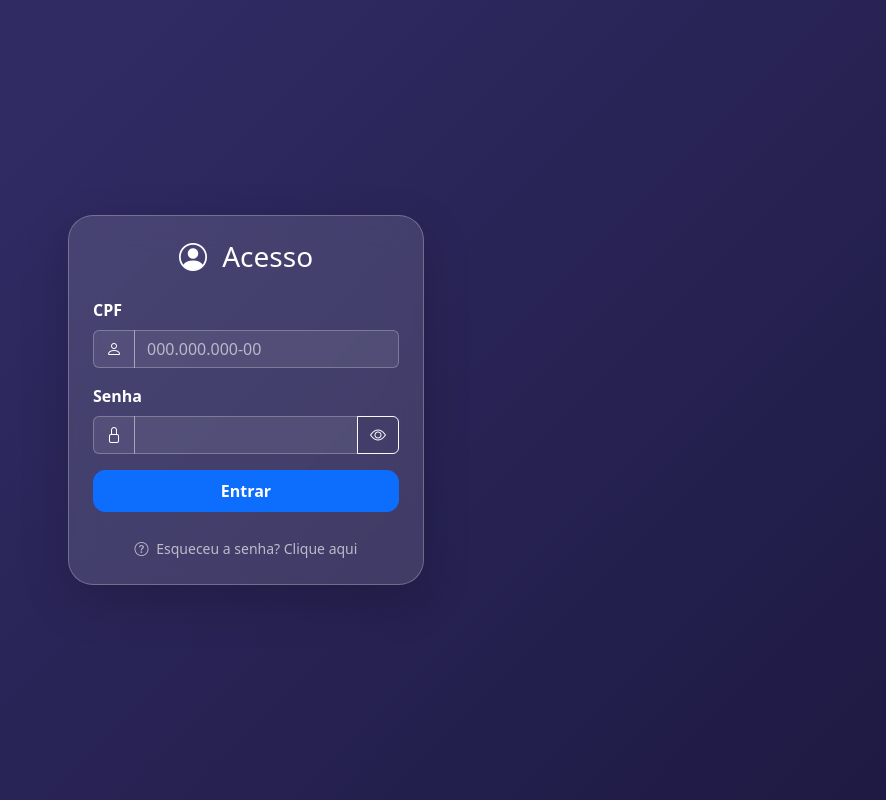
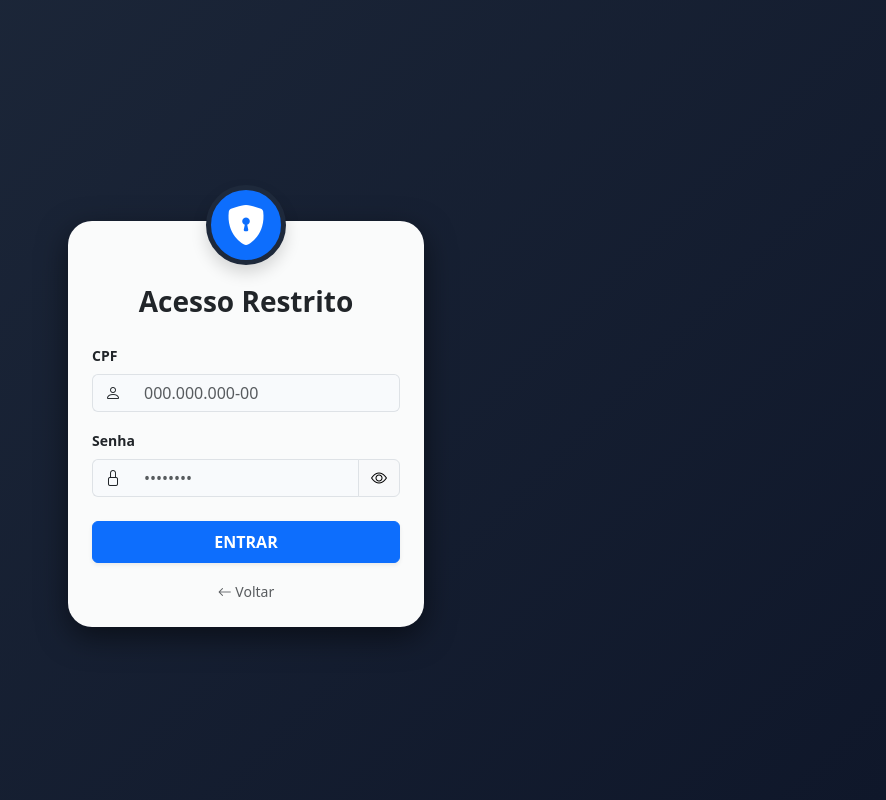
Before and after one commit to Hiqke/gestao-clientes, a Flask app: page /login in a window 1280 px wide. Shown: the whole page, without its empty margins (394-1280 px from the left). Run offline with Flask 3, Linux system fonts and the light colour scheme.

```diff
--- a/templates/login.html
+++ b/templates/login.html
@@ -3,161 +3,79 @@
 <head>
     <meta charset="UTF-8">
     <title>Acesso - Sistema</title>
-
     <link href="https://cdn.jsdelivr.net/npm/bootstrap@5.3.0/dist/css/bootstrap.min.css" rel="stylesheet">
     <link rel="stylesheet" href="https://cdn.jsdelivr.net/npm/bootstrap-icons@1.11.1/font/bootstrap-icons.css">
-
     <style>
         body {
-            background: linear-gradient(-45deg, #0f0c29, #302b63, #24243e, #000000);
-            background-size: 400% 400%;
-            animation: gradient 15s ease infinite;
-            height: 100vh;
-            margin: 0;
+            background: linear-gradient(135deg, #1e293b 0%, #0f172a 100%);
+            min-height: 100vh;
             display: flex;
             align-items: center;
         }
-
-        @keyframes gradient {
-            0% { background-position: 0% 50%; }
-            50% { background-position: 100% 50%; }
-            100% { background-position: 0% 50%; }
+        .login-card {
+            background: rgba(255, 255, 255, 0.98);
+            border-radius: 1.5rem;
+            border: none;
+            box-shadow: 0 10px 30px rgba(0,0,0,0.5);
         }
-
-        .glass-card {
-            background: rgba(255, 255, 255, 0.12);
-            backdrop-filter: blur(15px);
-            border: 1px solid rgba(255, 255, 255, 0.25);
-            border-radius: 25px;
-            color: white;
+        .header-circle {
+            width: 80px; height: 80px;
+            background: #0d6efd;
+            border-radius: 50%;
+            display: flex; align-items: center; justify-content: center;
+            margin: -60px auto 20px;
+            border: 5px solid #1e293b;
         }
-
-        .form-control, .input-group-text {
-            background: rgba(255, 255, 255, 0.08);
-            border: 1px solid rgba(255, 255, 255, 0.25);
-            color: white;
-        }
-
-        .form-control::placeholder {
-            color: rgba(255, 255, 255, 0.6);
-        }
-
-        .form-control:focus {
-            background: rgba(255, 255, 255, 0.15);
-            box-shadow: 0 0 15px rgba(13, 110, 253, 0.4);
-            border-color: #0d6efd;
-            color: white;
-        }
-
-        .btn-primary {
-            border-radius: 12px;
-            transition: all 0.3s ease;
-        }
-
-        .btn-primary:hover {
-            transform: scale(1.02);
-            box-shadow: 0 5px 15px rgba(13, 110, 253, 0.4);
-        }
-
-        .forgot-link {
-            color: rgba(255, 255, 255, 0.65);
-            transition: 0.3s;
-        }
-
-        .forgot-link:hover {
-            color: #ffc107;
-            text-shadow: 0 0 8px rgba(255, 193, 7, 0.6);
-        }
+        .input-group-text { background: #f8fafc; border-right: none; }
+        .form-control { background: #f8fafc; border-left: none; }
+        .form-control:focus { background: white; box-shadow: none; border-color: #dee2e6; }
     </style>
 </head>
-
 <body>
     <div class="container">
         <div class="row justify-content-center">
             <div class="col-md-4">
-
-            <!-- FLASH MESSAGES -->
-            {% with messages = get_flashed_messages(with_categories=true) %}
-              {% if messages %}
-                {% for category, message in messages %}
-                  <div class="alert alert-{{ category }} alert-dismissible fade show shadow-sm border-0">
-                    <i class="bi bi-exclamation-circle me-2"></i> {{ message }}
-                    <button type="button" class="btn-close btn-close-white" data-bs-dismiss="alert"></button>
+                <div class="card login-card p-4 mt-5">
+                    <div class="header-circle shadow">
+                        <i class="bi bi-shield-lock-fill text-white fs-1"></i>
                     </div>
-                {% endfor %}
-              {% endif %}
-            {% endwith %}
-
-            <div class="card p-4 shadow-lg glass-card">
-                <h3 class="text-center mb-4">
-                    <i class="bi bi-person-circle me-2"></i> Acesso
-                </h3>
-
-                <form method="POST" action="{{ url_for('login') }}">
+                    <h3 class="text-center fw-bold mb-4">Acesso Restrito</h3>
+                    <form method="POST" action="/login">
                         <div class="mb-3">
-                        <label class="form-label fw-bold">CPF</label>
+                            <label class="form-label small fw-bold">CPF</label>
                             <div class="input-group">
-                            <span class="input-group-text">
-                                <i class="bi bi-person"></i>
-                            </span>
-                            <input type="text"
-                                   name="cpf"
-                                   class="form-control"
-                                   placeholder="000.000.000-00"
-                                   required>
+                                <span class="input-group-text"><i class="bi bi-person"></i></span>
+                                <input type="text" name="cpf" class="form-control" placeholder="000.000.000-00" required>
                             </div>
                         </div>
-
-                    <div class="mb-3">
-                        <label class="form-label fw-bold">Senha</label>
+                        <div class="mb-4">
+                            <label class="form-label small fw-bold">Senha</label>
                             <div class="input-group">
-                            <span class="input-group-text">
-                                <i class="bi bi-lock"></i>
-                            </span>
-                            <input type="password"
-                                   id="senha"
-                                   name="senha"
-                                   class="form-control"
-                                   required>
-
-                            <button class="btn btn-outline-light"
-                                    type="button"
-                                    onclick="toggleSenha()">
+                                <span class="input-group-text"><i class="bi bi-lock"></i></span>
+                                <input type="password" id="senha" name="senha" class="form-control" placeholder="••••••••" required>
+                                <button class="btn btn-light border" type="button" onclick="toggleSenha()">
                                     <i class="bi bi-eye" id="olho"></i>
                                 </button>
                             </div>
                         </div>
-
-                    <button type="submit" class="btn btn-primary w-100 fw-bold py-2">
-                        Entrar
-                    </button>
-
-                    <div class="text-center mt-4">
-                        <a href="{{ url_for('esqueci_senha') }}"
-                           class="forgot-link small text-decoration-none">
-                            <i class="bi bi-question-circle me-1"></i>
-                            Esqueceu a senha? Clique aqui
-                        </a>
+                        <button type="submit" class="btn btn-primary w-100 fw-bold py-2 mb-3 shadow-sm">ENTRAR</button>
+                        <div class="text-center">
+                            <a href="/" class="text-decoration-none small text-muted"><i class="bi bi-arrow-left"></i> Voltar</a>
                         </div>
                     </form>
                 </div>
-
             </div>
         </div>
     </div>
-
-<script src="https://cdn.jsdelivr.net/npm/bootstrap@5.3.0/dist/js/bootstrap.bundle.min.js"></script>
-
     <script>
     function toggleSenha() {
-    const campo = document.getElementById("senha");
-    const icon = document.getElementById("olho");
-
-    if (campo.type === "password") {
-        campo.type = "text";
+        var x = document.getElementById("senha");
+        var icon = document.getElementById("olho");
+        if (x.type === "password") {
+            x.type = "text";
             icon.classList.replace("bi-eye", "bi-eye-slash");
         } else {
-        campo.type = "password";
+            x.type = "password";
             icon.classList.replace("bi-eye-slash", "bi-eye");
         }
     }
```
Also changed, not shown: templates/registrar_conta.html (+36 -100 lines). Lines whose indentation alone changed are shown as unchanged.
